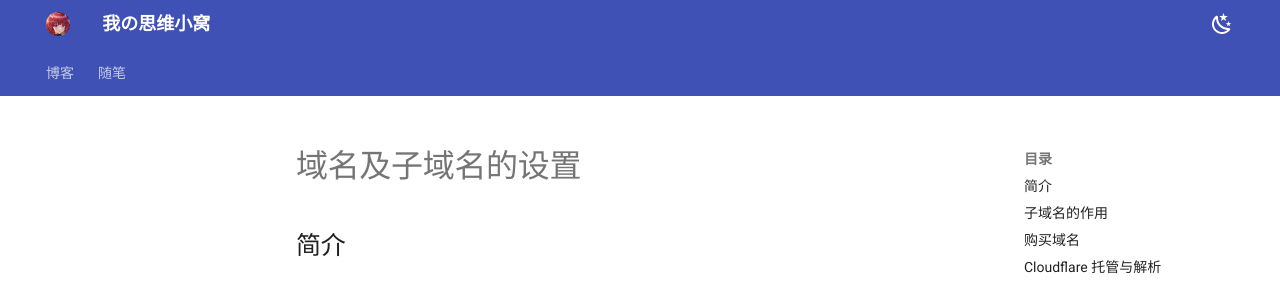
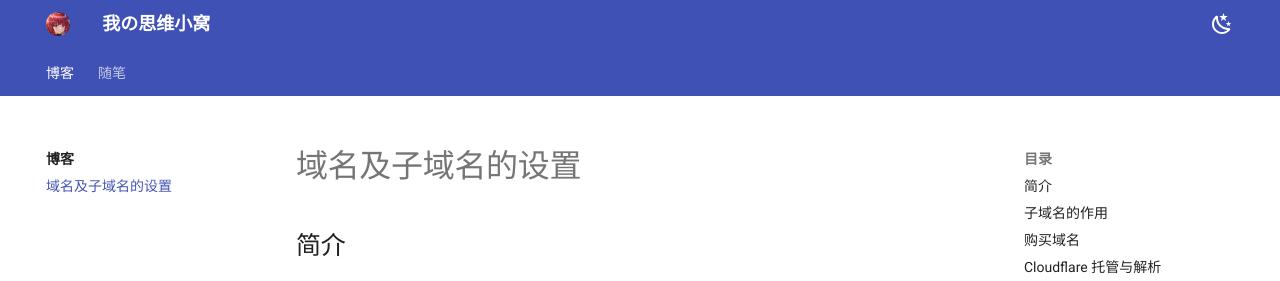
Before and after one commit to Tech-Arima/Tech-Arima.github.io, an MkDocs documentation site: the page built from docs/Blog/posts/域名及子域名的设置.md, in a window 1280 px wide. Shown: the top 281 px of the page. Built offline with MkDocs 1.6.1 and Material for MkDocs 9.7.7, drawn with Linux system fonts in a browser that asks for light colours.

Commit message:
Update mkdocs.yml

```diff
--- a/mkdocs.yml
+++ b/mkdocs.yml
@@ -5,7 +5,7 @@ site_url: https://tech-arima.github.io
 nav:
   - 博客:
     - Blog/index.md
-    - 第一个: Blog/posts/First post.md
+    - 域名及子域名的设置: Blog/posts/域名及子域名的设置.md
 
 
   - 随笔:
```
